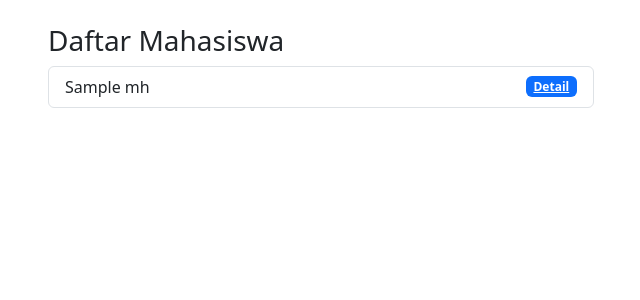
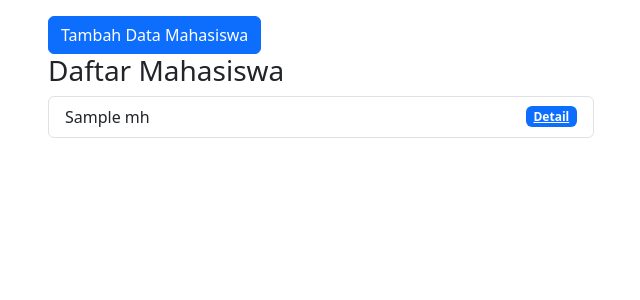
Before and after one commit to denipajri/prakweb2024_d_213040044_mvc, a PHP site: the page made by app/views/mahasiswa/index.php in a window 1280 px wide. Shown: the part 56-356 px from the top of the page, without its empty margins (34-674 px from the left). Run offline with PHP 8.4, Linux system fonts and the light colour scheme; the template is opened without the code that fills it: most values are stand-ins (such as "Sample title", 1, 10 or a date in 2020); some libraries are stand-ins or nearby versions.

Commit message:
menyelesaikan video 9

```diff
--- a/app/core/Database.php
+++ b/app/core/Database.php
@@ -67,4 +67,9 @@ class Database
         $this->execute();
         return $this->stmt->fetch(PDO::FETCH_ASSOC);
     }
+
+    public function rowCount()
+    {
+        return $this->stmt->rowCount;
+    }
 }
--- a/app/views/mahasiswa/index.php
+++ b/app/views/mahasiswa/index.php
@@ -1,15 +1,60 @@
-<div class="container mt-4">
+<div class="container mt-3">
     <div class="row">
         <div class="col-6">
+            <button type="button" class="btn btn-primary" data-bs-toggle="modal" data-bs-target="#formModal">Tambah Data Mahasiswa</button>
+            <br>
             <h3>Daftar Mahasiswa</h3>
             <ul class="list-group">
                 <?php foreach ($data['mhs'] as $mhs) : ?>
                     <li class="list-group-item d-flex justify-content-between align-items-center">
                         <?= $mhs['nama']; ?>
-                        <a href="<?= BASEURL; ?>/mahasiswa/detail/<?= $mhs['nama']; ?>" class="badge text-bg-primary">Detail</a>
+                        <a href="<?= BASEURL; ?>/mahasiswa/detail/<?= $mhs['id']; ?>" class="badge text-bg-primary">Detail</a>
                     </li>
                 <?php endforeach; ?>
             </ul>
         </div>
     </div>
 </div>
+
+<div class="modal fade" id="formModal" tabindex="-1" aria-labelledby="jududlModal" aria-hidden="true">
+    <div class="modal-dialog">
+        <div class="modal-content">
+            <div class="modal-header">
+                <h1 class="modal-title fs-5" id="judulModal">
+                    Tambah Data Mahasiswa
+                </h1>
+                <button type="button" class="btn-close" data-bs-dismis="modal" aria-modal="Close"></button>
+            </div>
+            <div class="modal-body">
+                <form action="<?= BASEURL; ?>/mahasiswa/tambah" method="post">
+                    <div class="mb-3">
+                        <label for="nama" class="form-label">Nama</label>
+                        <input type="text" class="form-control" id="nama" name="nama">
+                    </div>
+
+                    <div class="mb-3">
+                        <label for="nrp" class="form-label">NRP</label>
+                        <input type="text" class="form-control" id="nrp" name="nrp">
+                    </div>
+
+                    <div class="mb-3">
+                        <label for="email" class="form-label">Email</label>
+                        <input type="text" class="form-control" id="email" name="email">
+                    </div>
+
+                    <select name="jurusan" class="form-select" aria-label="Jurusan">
+                        <option selected>Jurusan</option>
+                        <option value="Teknik Informatika">Teknik Informatika</option>
+                        <option value="Teknik Mesin">Teknik Mesin</option>
+                        <option value="Teknik Pangan">Teknik Pangan</option>
+                    </select>
+
+                    <div class="modal-footer">
+                        <button type="button" class="btn btn-secondary" data-bs-dismiss="modal">Close</button>
+                        <button type="submit" class="btn btn-primary">Tamabah Data</button>
+                    </div>
+                </form>
+            </div>
+        </div>
+    </div>
+</div>
```
Also changed, not shown: app/controllers/Mahasiswa.php (+8 -0 lines), app/models/Mahasiswa_model.php (+15 -0 lines), public/db/prakweb2023_b_213040044_mvc.sql (+4 -4 lines).
